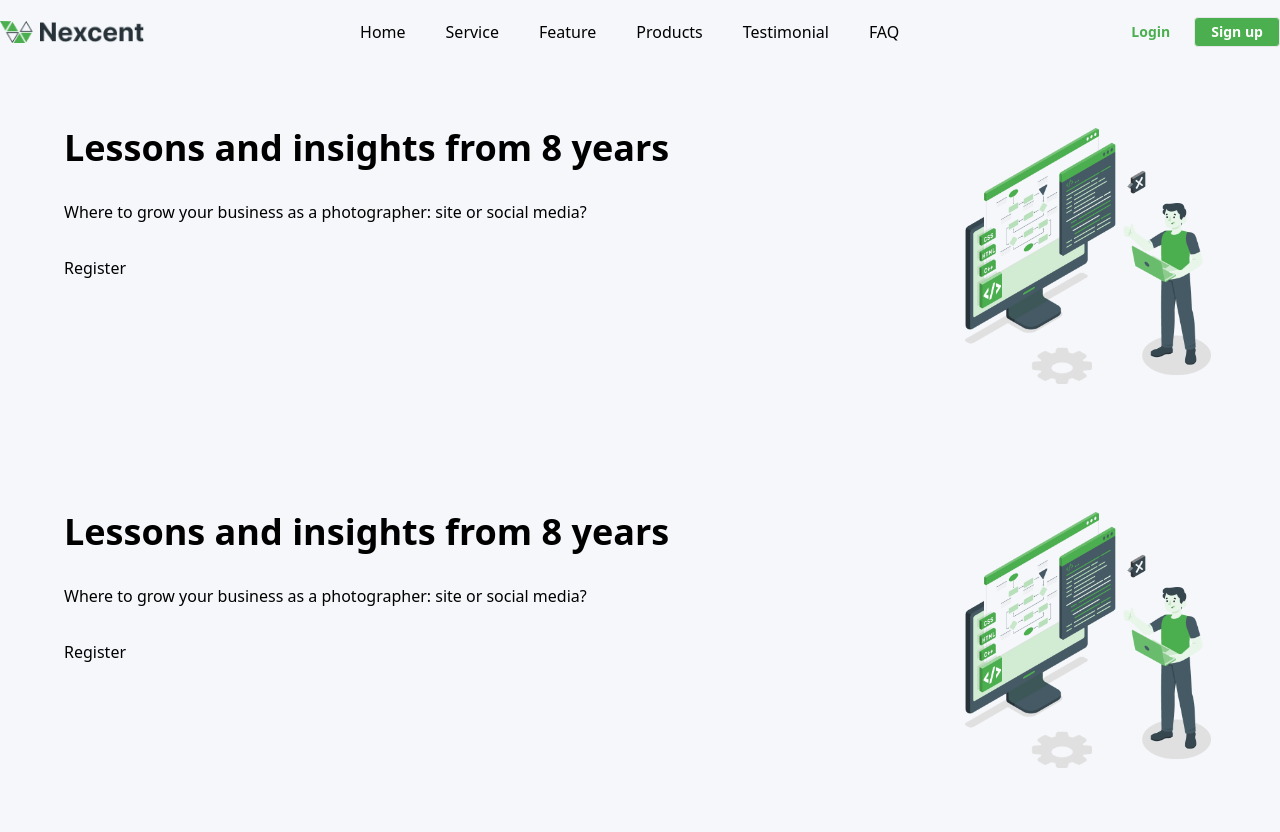
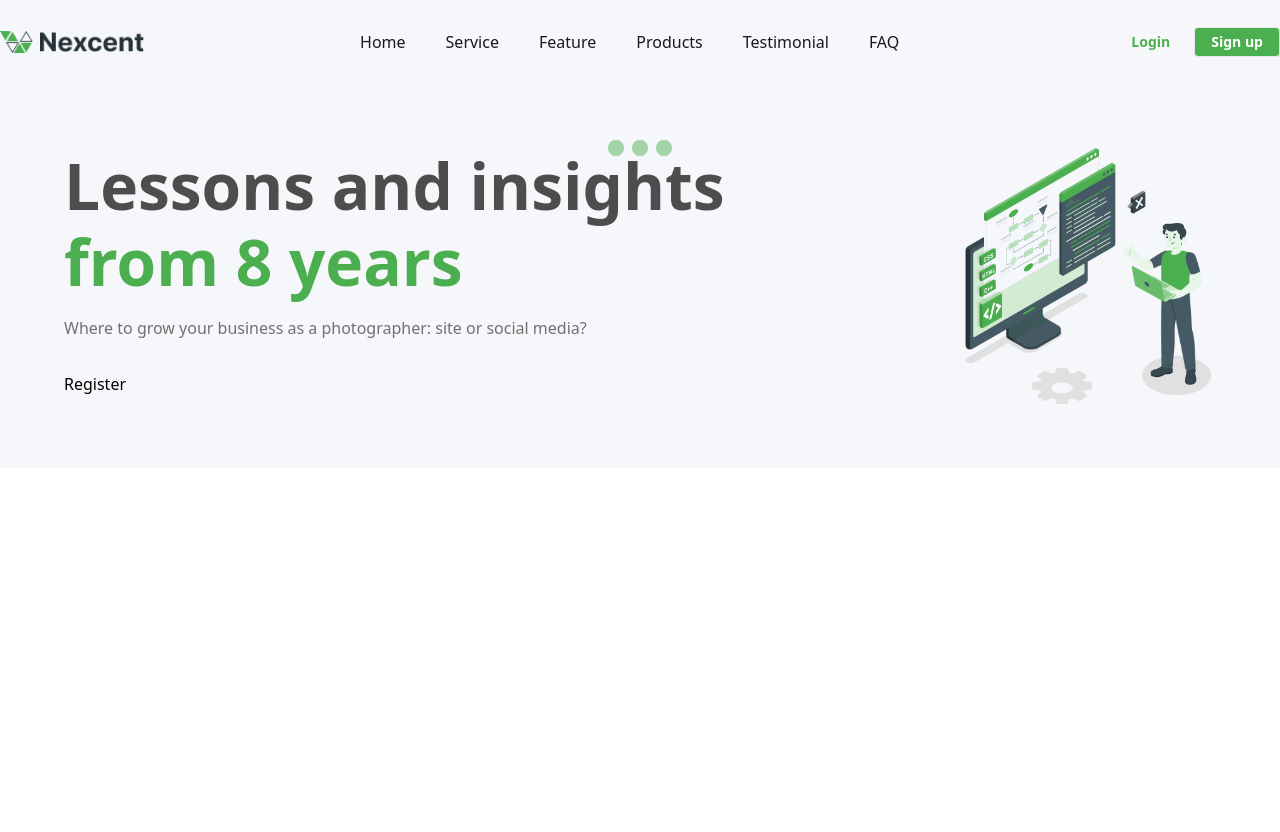
Before and after one commit to shraddha-gawde/nexcent_figma, a website: page index.html in a window 1280 px wide. After the commit the page ends 800 px from the top, so only its background shows below. Drawn offline with nearby package versions, Linux system fonts and the light colour scheme; files that its build step writes are made by us from their sources.

Commit message:
hero container created

```diff
--- a/index.html
+++ b/index.html
@@ -3,13 +3,14 @@
 <head>
   <meta charset="UTF-8">
   <meta name="viewport" content="width=device-width, initial-scale=1.0">
+  <link rel="shortcut icon" href="./images/favicon.ico" type="image/x-icon">
   <link rel="stylesheet" href="style.css">
   <link href="./dist/output.css" rel="stylesheet">
 </head>
 <body class="font-inter bg-default-white">
 
     <header class="bg-silver-color">
-        <div class="container mx-auto menu-bar flex justify-between items-center h-16">
+        <div class="lg:container lg:mx-auto menu-bar flex justify-between items-center h-16">
             <div class="logo w-36">
                 <img src="./images/logo.png" alt="Logo" class="w-full h-full cursor-pointer object-contain">
             </div>
@@ -31,7 +32,7 @@
             </div>
         </div>
 
-        <div class="container">
+        <div class="lg:container lg:mx-auto">
             <div class="hero-container flex justify-between gap-8 p-10 md:p-16">
                 <div class="left flex-2">
                     <h1 class="text-dark-gray-color text-4xl font-semibold leading-12">
@@ -45,31 +46,13 @@
                 <div class="right">
                     <img src="./images/hero-img.png" alt="Hero Image" class="w-64 h-64 object-contain">
                 </div>
-                <div class="dots-container absolute bottom-0 left-1/2 transform -translate-x-1/2 -translate-y-1/2 flex gap-2">
+                <div class="dots-container absolute left-1/2 transform -translate-x-1/2 -translate-y-1/2 flex gap-2">
                     <div class="dot w-4 h-4 rounded-full bg-brand-primary-color opacity-50 cursor-pointer"></div>
                     <div class="dot w-4 h-4 rounded-full bg-brand-primary-color opacity-50 cursor-pointer"></div>
                     <div class="dot w-4 h-4 rounded-full bg-brand-primary-color opacity-50 cursor-pointer"></div>
                 </div>
             </div>
-            <div class="hero-container flex justify-between gap-8 p-10 md:p-16">
-                <div class="left flex-2">
-                    <h1 class="text-dark-gray-color text-4xl font-semibold leading-12">
-                        Lessons and insights <span class="text-brand-primary-color">from 8 years</span>
-                    </h1>
-                    <p class="text-gray-color text-1rem font-normal leading-6 my-4 md:my-8">
-                        Where to grow your business as a photographer: site or social media?
-                    </p>
-                    <button class="btn btn-primary btn-big">Register</button>
-                </div>
-                <div class="right">
-                    <img src="./images/hero-img.png" alt="Hero Image" class="w-64 h-64 object-contain">
-                </div>
-                <div class="dots-container absolute bottom-0 left-1/2 transform -translate-x-1/2 -translate-y-1/2 flex gap-2">
-                    <div class="dot w-4 h-4 rounded-full bg-brand-primary-color opacity-50 cursor-pointer"></div>
-                    <div class="dot w-4 h-4 rounded-full bg-brand-primary-color opacity-50 cursor-pointer"></div>
-                    <div class="dot w-4 h-4 rounded-full bg-brand-primary-color opacity-50 cursor-pointer"></div>
-                </div>
-            </div>
+
         </div>
     </header>
 
--- a/style.css
+++ b/style.css
@@ -2,3 +2,81 @@
 @tailwind components;
 @tailwind utilities;
 /* @import url("https://fonts.googleapis.com/css2?family=Inter:wght@300;400;500;600;700;800;900&display=swap"); */
+:root {
+    --primary-color: #28cb8b;
+    --brand-primary-color: #4caf4f;
+    --secondary-color: #263238;
+    --info-color: #2194f3;
+    --light-gray-color: #89939e;
+    --gray-color: #717171;
+    --dark-gray-color: #4d4d4d;
+    --gray-blue-color: #abbed1;
+    --text-gray-900: #18191f;
+    --text-gray-300: #d9dbe1;
+    --silver-color: #f5f7fa;
+    --default-white: #ffffff;
+    --shade1-color: #43a046;
+    --shade2-color: #388e3b;
+    --shade3-color: #237d31;
+    --shade4-color: #1b5e1f;
+    --shade5-color: #103e13;
+    --tint1-color: #66bb69;
+    --tint2-color: #81c784;
+    --tint3-color: #a5d6a7;
+    --tint4-color: #c8e6c9;
+    --tint5-color: #e8f5e9;
+    --warning-color: #fbc02d;
+    --error-color: #e53835;
+    --success-color: #2e7d31;
+  }
+
+  /* SIZES */
+  :root {
+    --heading-1: 4rem;
+    --heading-2: 2.25rem;
+    --heading-3: 1.75rem;
+    --heading-4: 1.25rem;
+    --text-1_125rem: 1.125rem;
+    --text-1rem: 1rem;
+    --text-0_875rem: 0.875rem;
+    --text-0_75rem: 0.75rem;
+  }
+body{
+    margin: auto;
+}
+.menu-bar {
+    max-width: 1200px;
+    margin: 0 auto;
+    height: 5.25rem;
+  }
+
+
+  .hero-container {
+    /* padding-block: 6rem; */
+    gap: 6.5rem;
+    flex-wrap: wrap;
+    position: relative;
+  }
+  .hero-container .left {
+    flex: 2;
+  }
+  .hero-container .left h1 {
+    font-size: var(--heading-1);
+    color: var(--dark-gray-color);
+    font-weight: 600;
+    line-height: 4.75rem;
+  }
+
+  .hero-container .left p {
+    color: var(--gray-color);
+    font-size: var(--text-1rem);
+    font-weight: 400;
+    line-height: 1.5rem;
+    margin-block: 1rem 2rem;
+  }
+  .hero-container .right img {
+    max-width: 324px;
+    border-radius: 1em;
+    margin-left: auto;
+    display: block;
+  }
--- a/tailwind.config.js
+++ b/tailwind.config.js
@@ -7,7 +7,12 @@ module.exports = {
         'silver-color': '#f5f7fa',
         'primary-color':'#4caf4f',
         'secondary-color': '#263238',
-        'text-text-gray-900': '#18191f'
+        'text-gray-900': '#18191f',
+        'dark-gray-color': '#4d4d4d',
+        'brand-primary-color':'#4caf4f',
+      },
+      container: {
+        center: true,
       },
     },
   },
```
Also changed, not shown: dist/output.css (deleted), images/favicon.ico (added).
